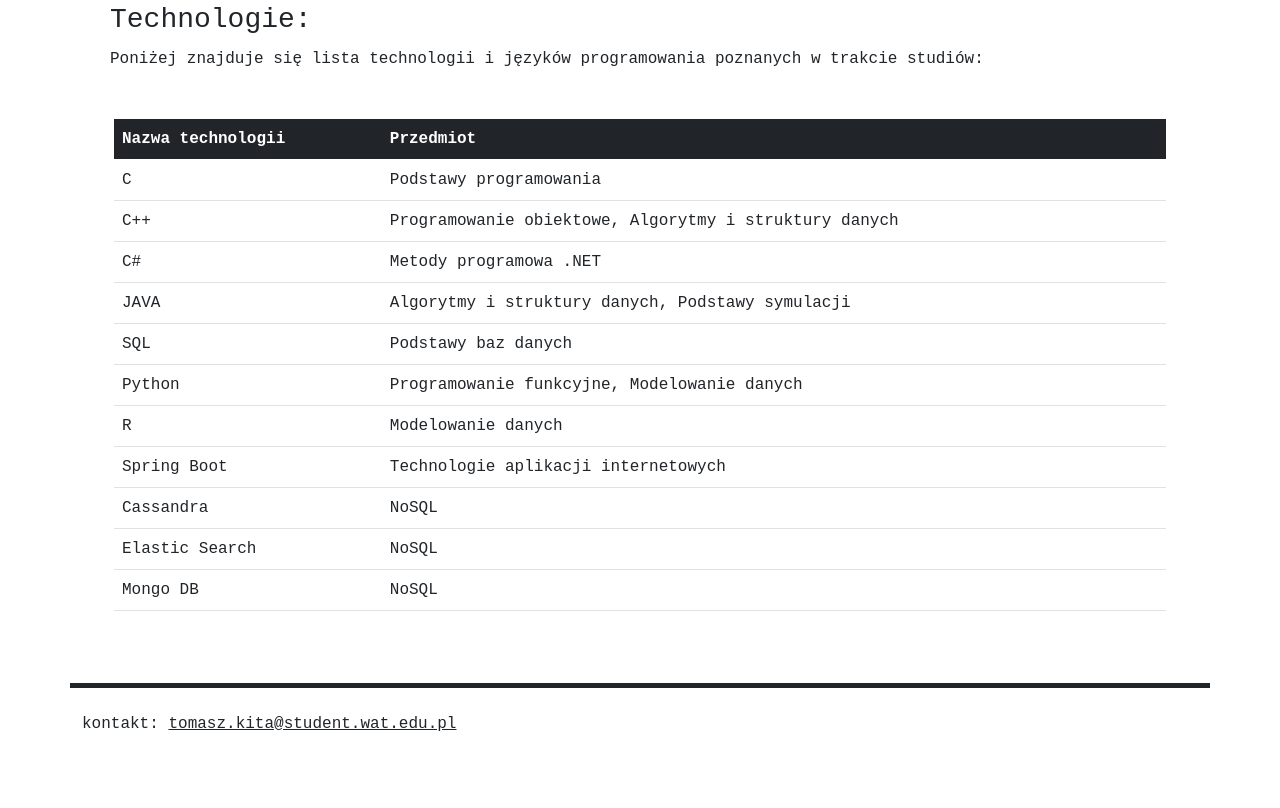
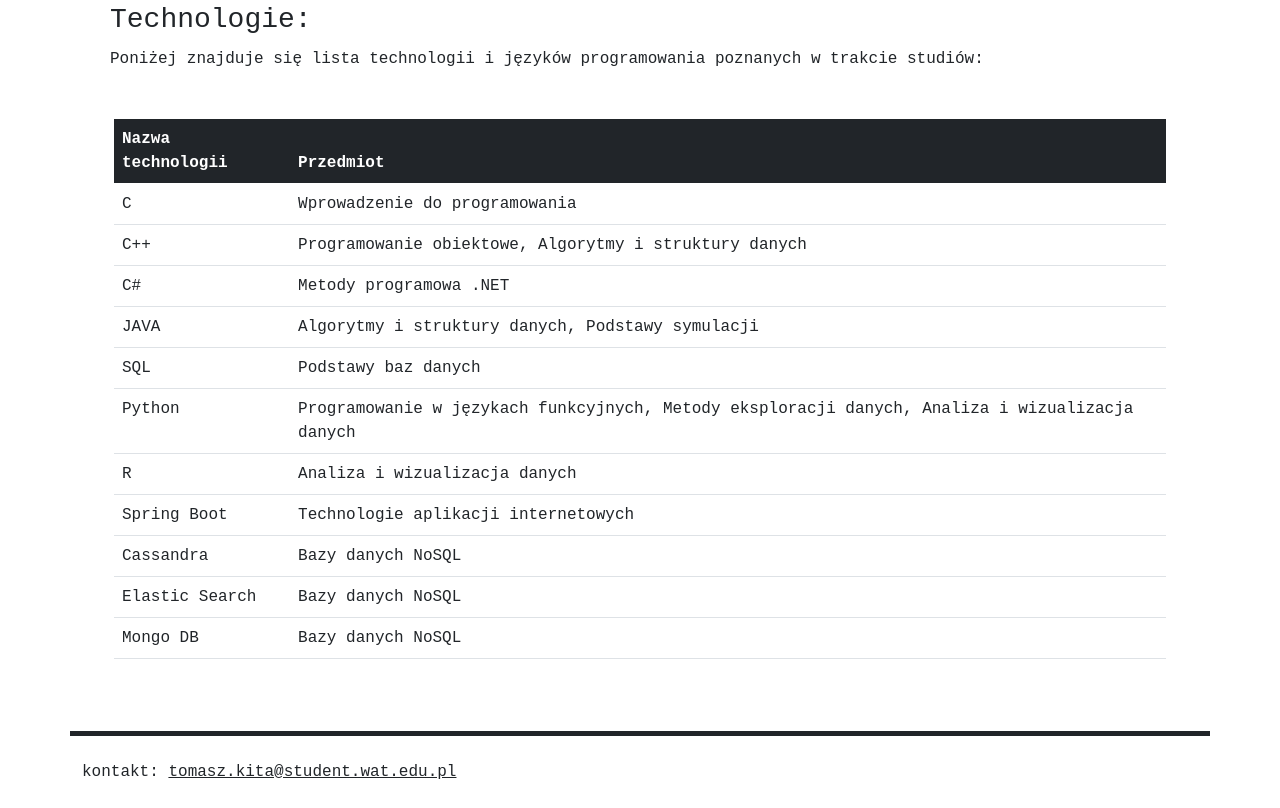
Before and after one commit to tomek-bartek/strona, a plain HTML site: page index.html in a window 1280 px wide. Shown: the part 645-1453 px from the top of the page. Before the commit the page ends 1405 px from the top, so only its background shows below. Drawn offline with Linux system fonts and the light colour scheme.

Commit message:
Piąty commit - dodanie umiejętności i powiązanie ich z przedmiotami

```diff
--- a/index.html
+++ b/index.html
@@ -51,9 +51,6 @@
                 </nav>
 
             </div>
-
-
-        <!-- </div> -->
     </div>
     </header>
 
@@ -105,7 +102,7 @@
             <tbody>
               <tr>
                 <td>C</td>
-                <td>Podstawy programowania</td>
+                <td>Wprowadzenie do programowania</td>
               </tr>
               <tr>
                 <td>C++</td>
@@ -125,11 +122,11 @@
               </tr>
               <tr>
                 <td>Python</td>
-                <td>Programowanie funkcyjne, Modelowanie danych</td>
+                <td>Programowanie w językach funkcyjnych, Metody eksploracji danych, Analiza i wizualizacja danych</td>
               </tr>
               <tr>
                 <td>R</td>
-                <td>Modelowanie danych</td>
+                <td>Analiza i wizualizacja danych</td>
               </tr>
               <tr>
                 <td>Spring Boot</td>
@@ -137,15 +134,15 @@
               </tr>
               <tr>
                 <td>Cassandra</td>
-                <td>NoSQL</td>
+                <td>Bazy danych NoSQL</td>
               </tr>
               <tr>
                 <td>Elastic Search</td>
-                <td>NoSQL</td>
+                <td>Bazy danych NoSQL</td>
               </tr>
               <tr>
                 <td>Mongo DB</td>
-                <td>NoSQL</td>
+                <td>Bazy danych NoSQL</td>
               </tr>
             </tbody>
           </table>
```
